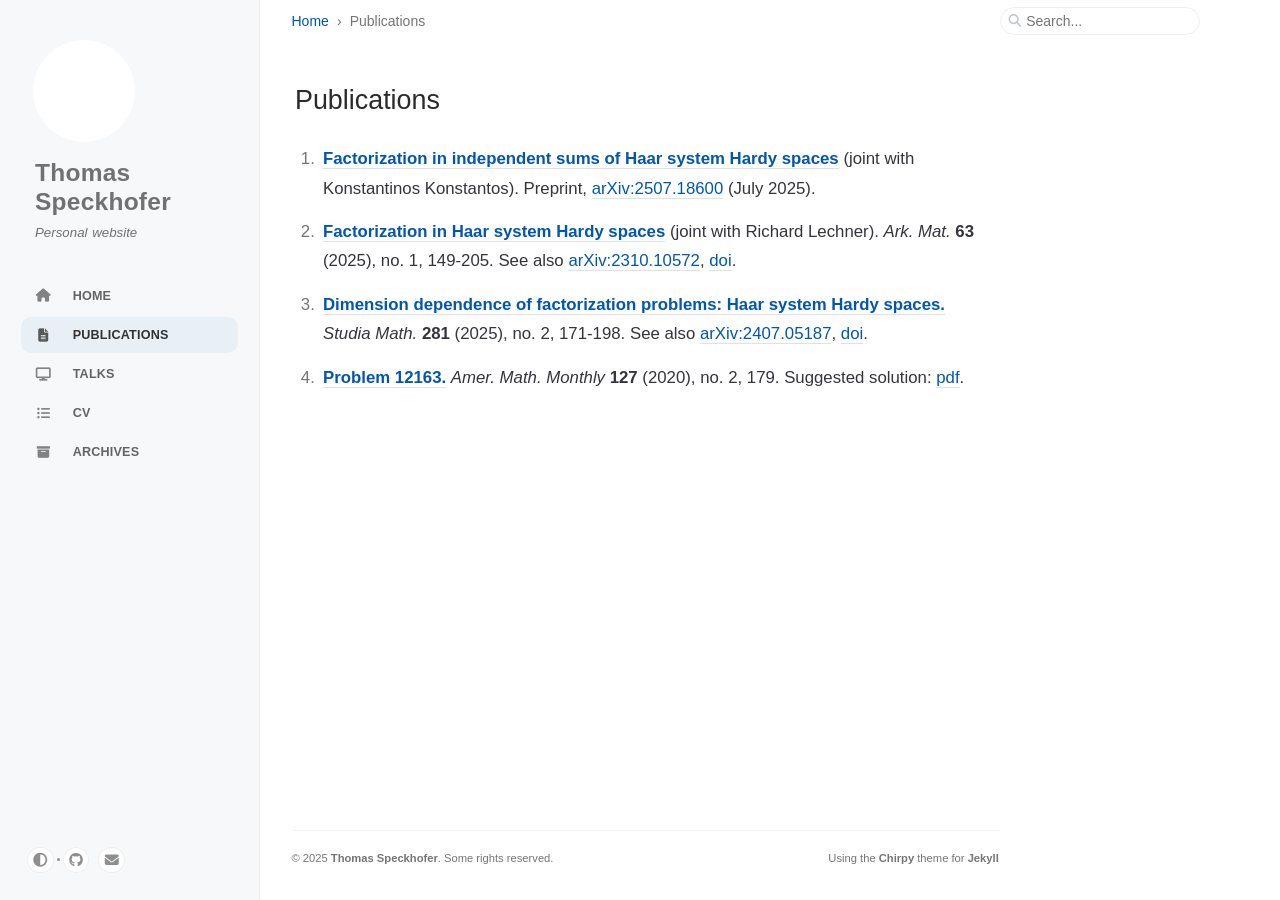
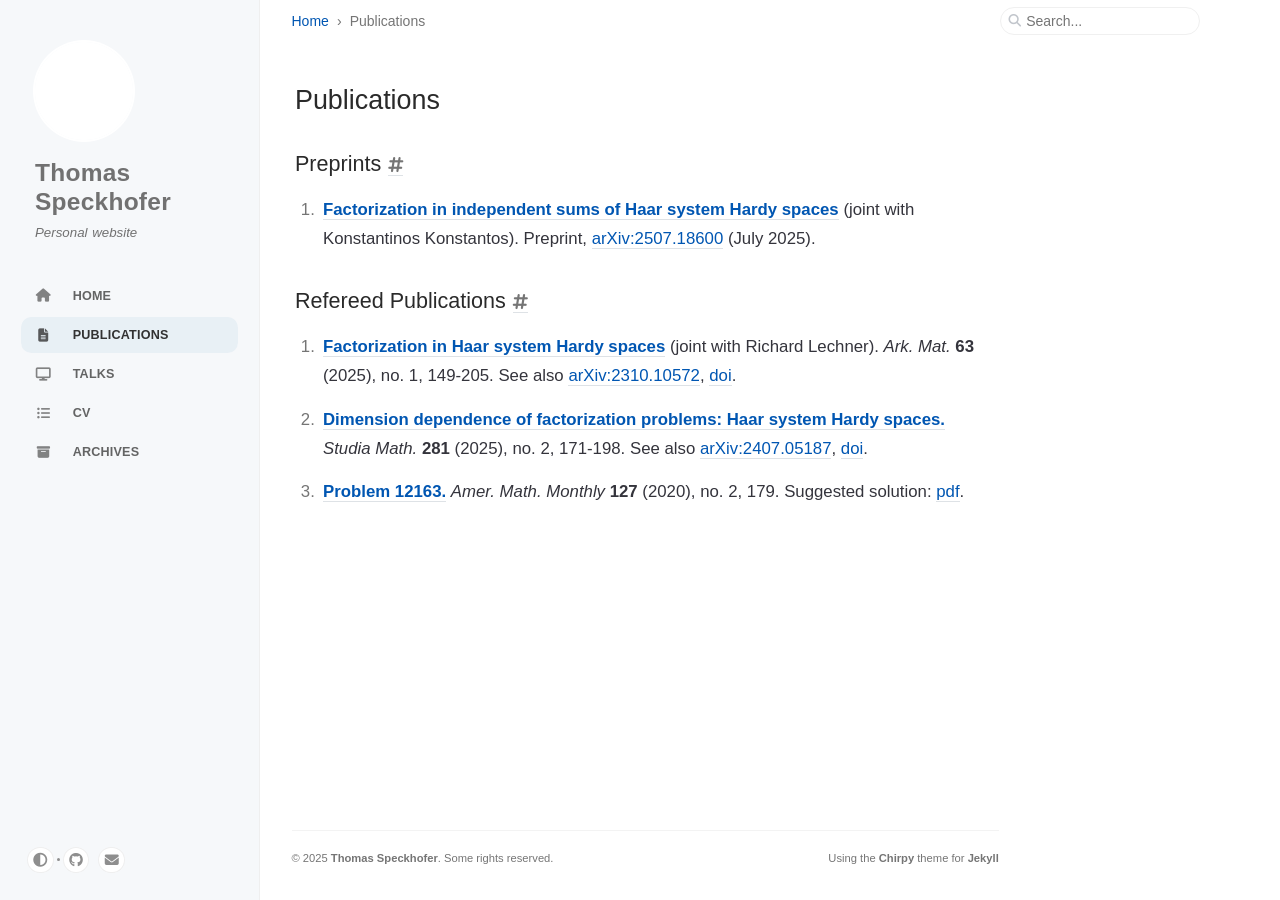
Before and after one commit to speckhofer/speckhofer.github.io, a Jekyll site: the page built from _tabs/publications.md, in a window 1280 px wide. Built offline with Jekyll 4.4.1, drawn with Linux system fonts in a browser that asks for light colours; cached includes are drawn as plain includes.

Commit message:
Update publications.md

```diff
--- a/_tabs/publications.md
+++ b/_tabs/publications.md
@@ -3,7 +3,11 @@ icon: fas fa-file-lines
 order: 1
 ---
 
+## Preprints
+
 1. [**Factorization in independent sums of Haar system Hardy spaces**](https://arxiv.org/pdf/2507.18600) (joint with Konstantinos Konstantos). Preprint, [arXiv:2507.18600](https://arxiv.org/abs/2507.18600) (July 2025).
+
+## Refereed Publications
 
 1. [**Factorization in Haar system Hardy spaces**](/assets/pdf/publications/2025_Lechner-Speckhofer_Factorization-in-Haar-system-Hardy-spaces.pdf) (joint with Richard Lechner). _Ark. Mat._ **63** (2025), no. 1, 149-205. See also [arXiv:2310.10572](https://arxiv.org/abs/2310.10572), [doi](https://doi.org/10.4310/arkiv.2025.v63.n1.a6).
 
```
